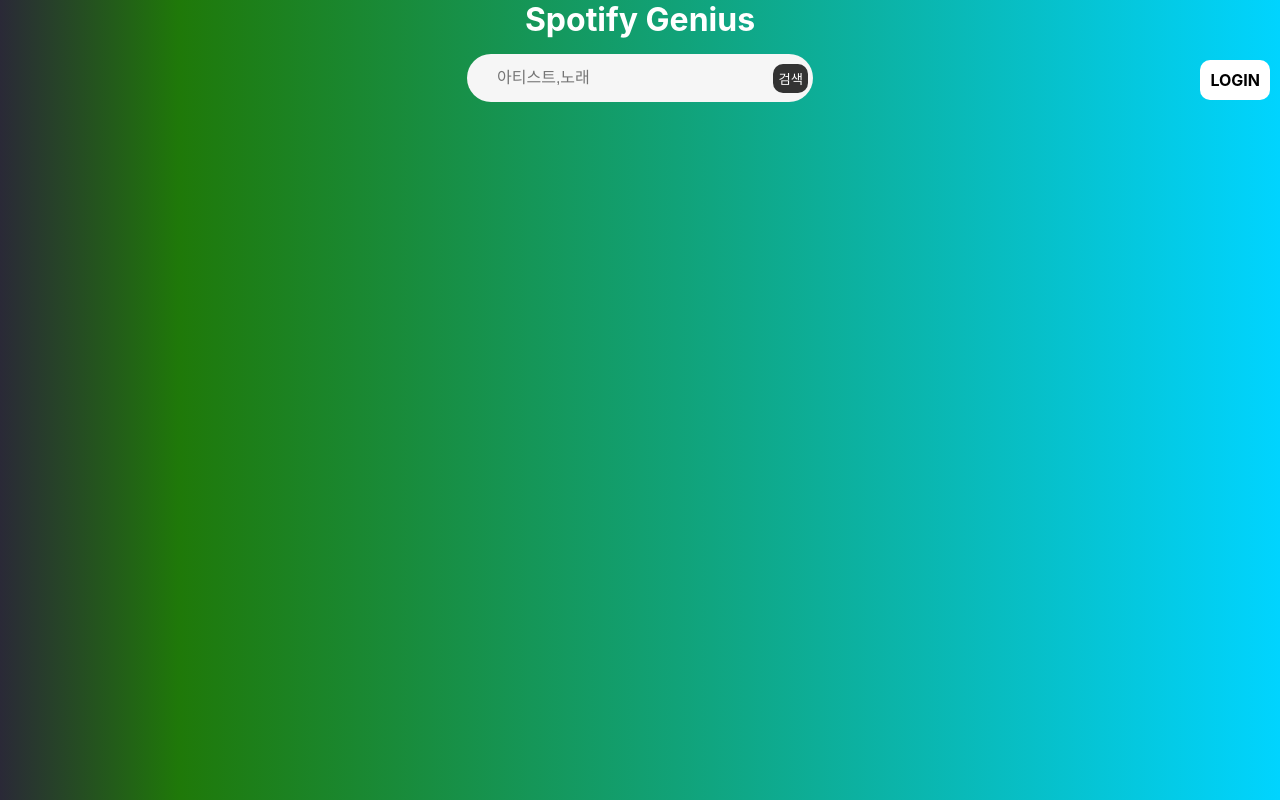
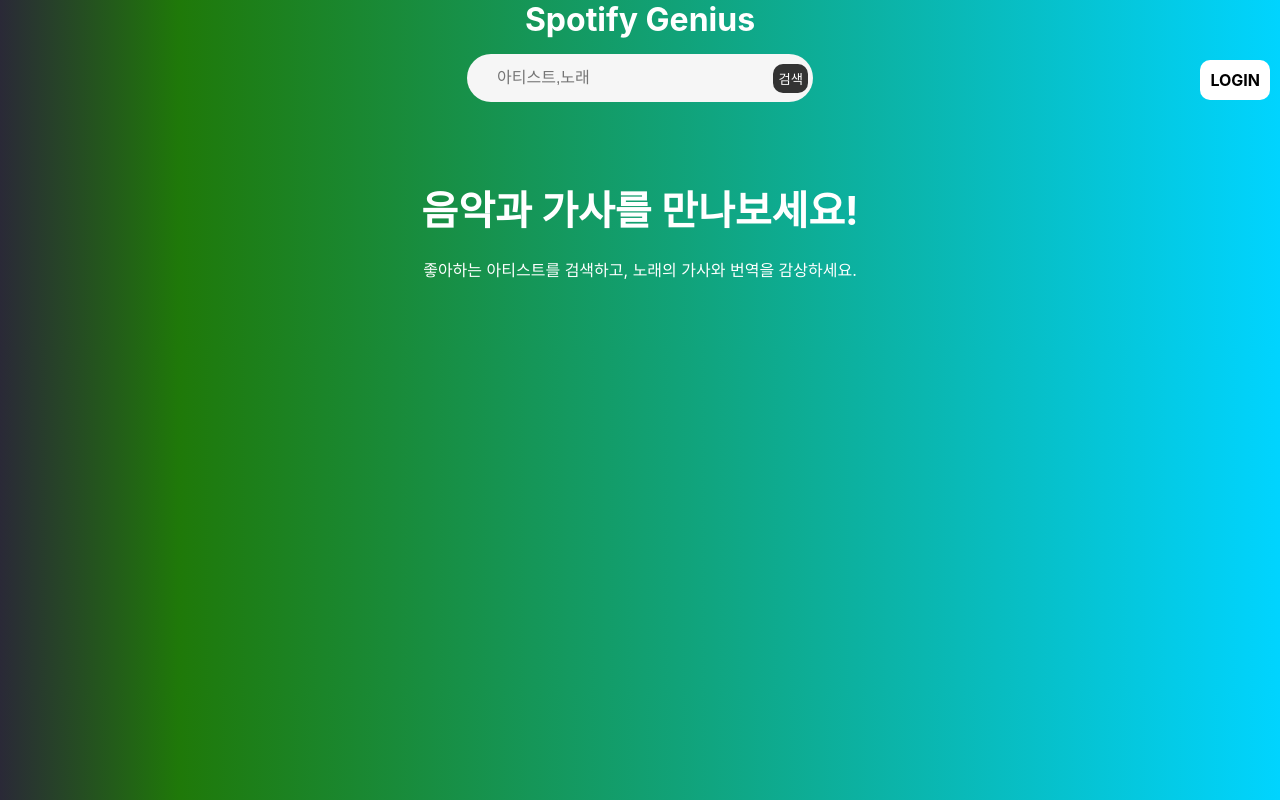
Before and after one commit to Hyun198/spotify_final, a React (Create React App) app in the folder client/: page / in a window 1280 px wide. Built offline with nearby package versions, Linux system fonts and the light colour scheme; no server answers.

Commit message:
main page추가

```diff
--- a/client/src/App.css
+++ b/client/src/App.css
@@ -6,7 +6,17 @@
   background: linear-gradient(90deg, rgba(42, 41, 55, 1) 0%, rgba(31, 121, 9, 1) 14%, rgba(0, 212, 255, 1) 100%);
 }
 
+.hero {
+  text-align: center;
+  padding: 50px;
 
+  color: white;
+}
+
+.hero h1 {
+  font-size: 2.5rem;
+  margin-bottom: 20px;
+}
 
 @media (max-width: 1200px) {
   .lyrics {
--- a/client/src/App.js
+++ b/client/src/App.js
@@ -184,26 +184,33 @@
         searchArtists={searchArtists}
       />
       <Container>
-        {topArtist && (
+        {topArtist ? (
           <SearchResult
             topArtist={topArtist}
             topArtistTracks={topArtistTracks}
             searchTracks={searchTracks}
             handleTrackSelect={handleTrackSelect}
           />
+        ) : (
+          <div className="hero">
+            <h1>음악과 가사를 만나보세요!</h1>
+            <p>좋아하는 아티스트를 검색하고, 노래의 가사와 번역을 감상하세요.</p>
+          </div>
         )}
         {selectedTrack && (
           <Row>
             <Col>
               {loading ? (
                 <Loading />
-              ) : (<Translate
-                selectedTrack={selectedTrack}
-                lyrics={lyrics}
-                translatedLyrics={translatedLyrics}
-                isTranslated={isTranslated}
-                toggleTranslation={toggleTranslation}
-              />)}
+              ) : (
+                <Translate
+                  selectedTrack={selectedTrack}
+                  lyrics={lyrics}
+                  translatedLyrics={translatedLyrics}
+                  isTranslated={isTranslated}
+                  toggleTranslation={toggleTranslation}
+                />
+              )}
             </Col>
           </Row>
         )}
--- a/client/src/Component/SearchResult/SearchResult.style.css
+++ b/client/src/Component/SearchResult/SearchResult.style.css
@@ -1,8 +1,9 @@
 .search-result {
+
     display: flex;
-    margin-top: 10px;
     justify-content: space-between;
     align-items: center;
+
 }
 
 .artists {
@@ -13,21 +14,24 @@
 
 .artist_imgs {
     margin-top: 15px;
-    width: 150px;
-    height: 180px;
+    width: 130px;
+    height: 150px;
     border-radius: 50%;
 }
 
 
 .top-artist-column {
-    width: 20%;
+    position: relative;
+    width: 15%;
     display: flex;
     flex-direction: column;
-    height: min-content;
-    padding: 20px;
+    padding: 10px;
     background-color: #f8f9fa;
-    border-radius: 20px;
+    border-radius: 10px;
+    left: 100px;
+    top: 20px;
     align-items: center;
+    box-shadow: 5px 3px 20px black;
 }
 
 .top-artist {
@@ -126,8 +130,8 @@
 }
 
 .track-image {
-    width: 100%;
-    height: 100%;
+    width: 200px;
+    height: 200px;
     border-radius: 10px;
     transition: transform 0.3s ease;
 }
@@ -152,8 +156,8 @@
     /* 위치 설정 */
     top: 0;
     left: 0;
-    width: 100%;
-    height: 100%;
+    width: 200px;
+    height: 200px;
     background-color: rgba(0, 0, 0, 0.5);
     /* 배경색 및 투명도 조절 */
     color: white;
```
